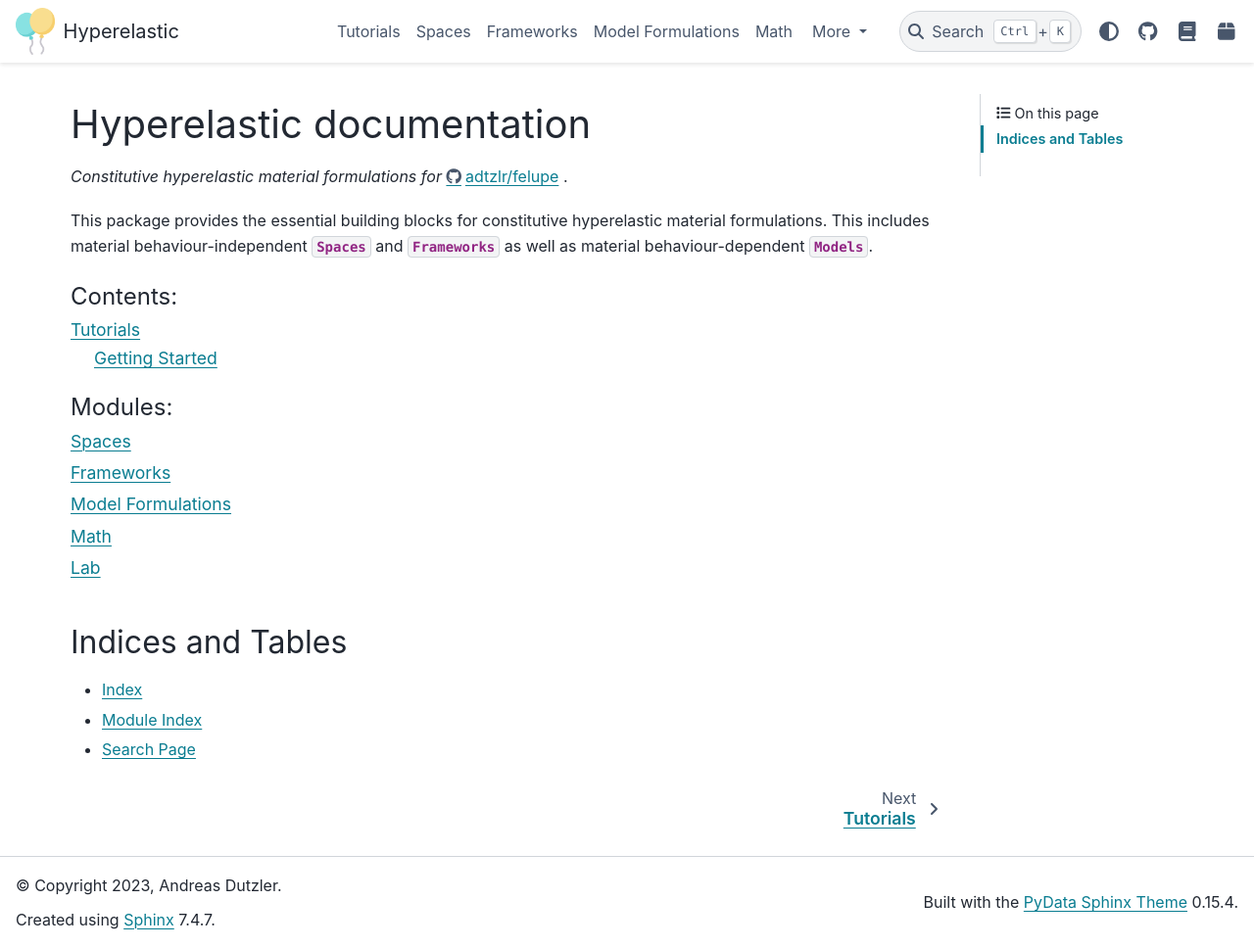
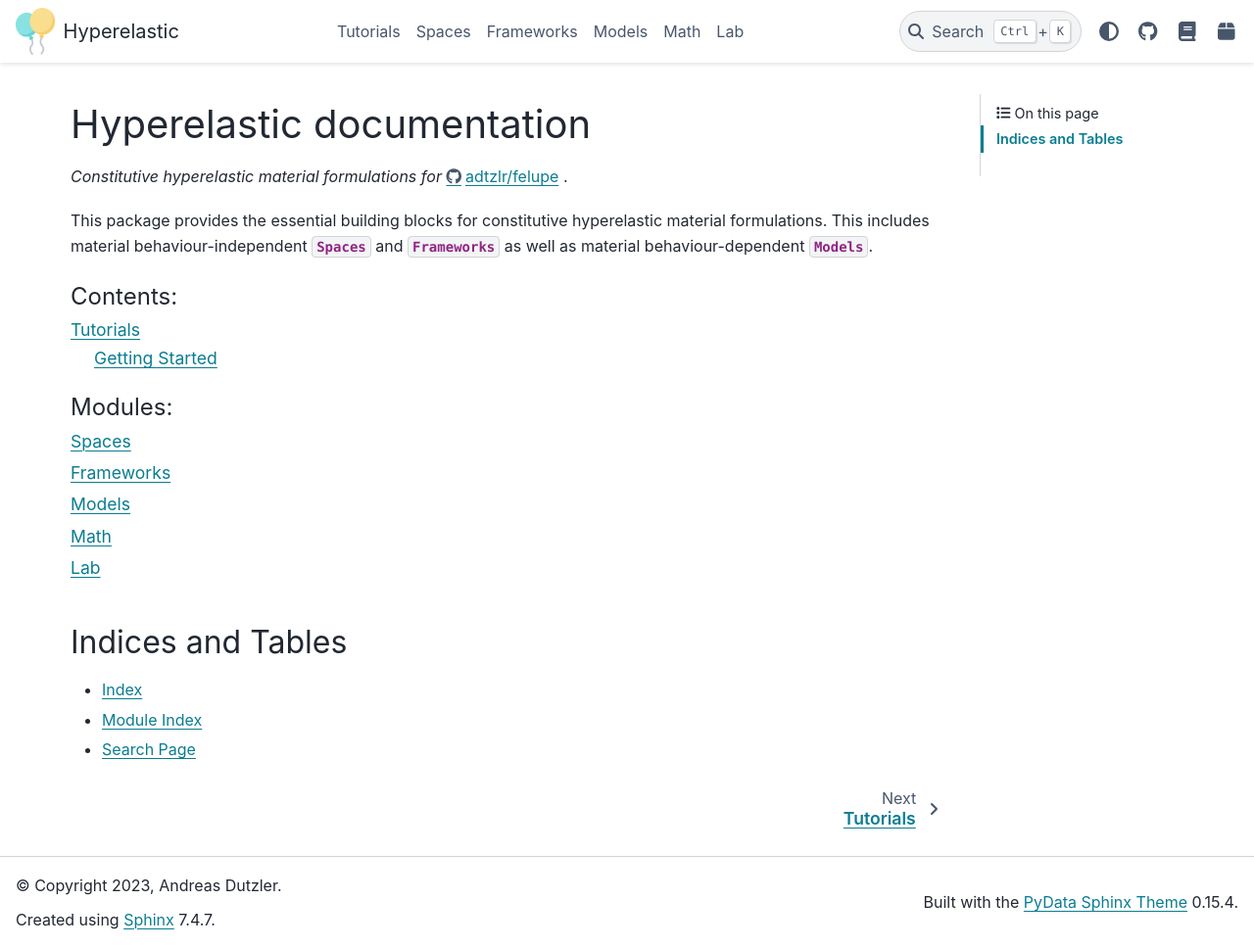
Before and after one commit to adtzlr/hyperelastic, a Sphinx documentation site: the page built from docs/index.rst, in a window 1280 px wide and 968 px high. Shown: the whole window at 98% size. Built offline with Sphinx 7.4.7 and the PyData theme 0.15.4, drawn with Linux system fonts in a browser that asks for light colours.

```diff
--- a/docs/conf.py
+++ b/docs/conf.py
@@ -99,6 +99,7 @@ html_theme_options = {
         # "image_dark": "_static/logo-dark.png",
         "text": "Hyperelastic",
     },
+    "header_links_before_dropdown": 6,
     # "switcher": {
     #     "json_url": json_url,
     #     "version_match": version_match,
--- a/docs/hyperelastic/models.rst
+++ b/docs/hyperelastic/models.rst
@@ -1,5 +1,5 @@
-Model Formulations
-~~~~~~~~~~~~~~~~~~
+Models
+~~~~~~
 
 .. automodule:: hyperelastic.models
    :members:
```
